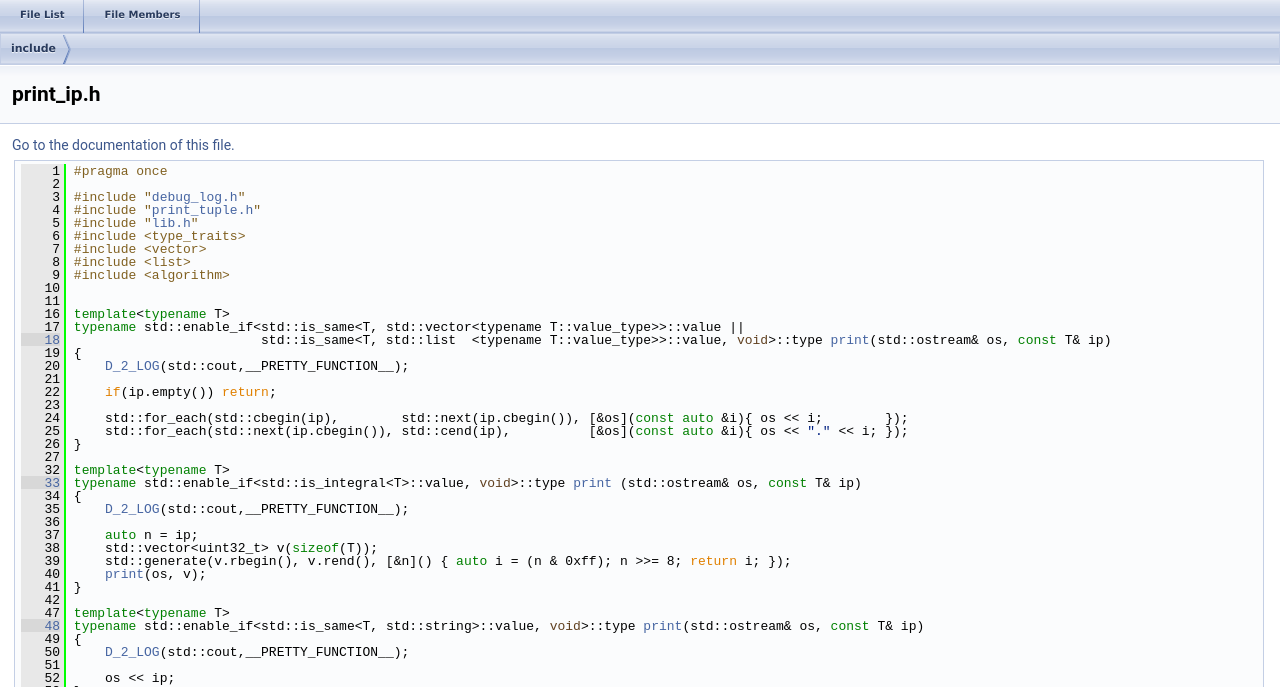
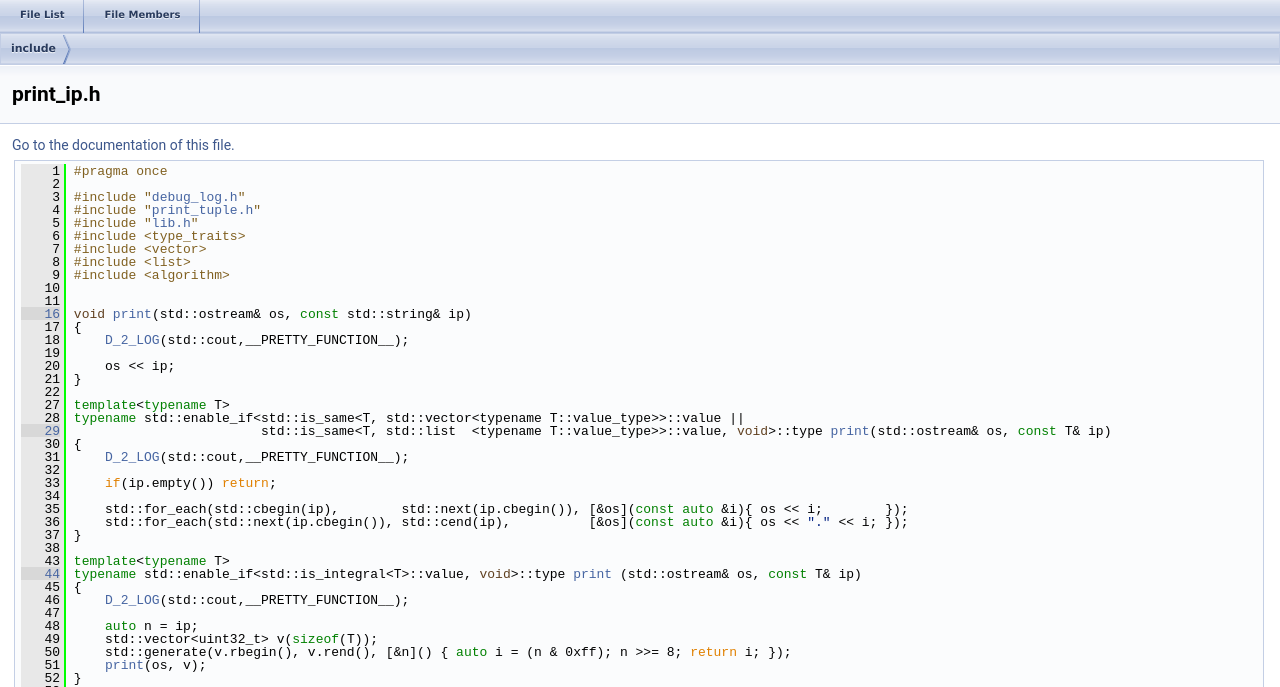
Before and after one commit to tatyana-otus/print_ip, a plain HTML site: page print__ip_8h_source.html in a window 1280 px wide. Shown: the part 113-800 px from the top of the page. Drawn offline with Linux system fonts and the light colour scheme.

Commit message:
Deploy tatyana-otus/print_ip to github.com/tatyana-otus/print_ip.git:gh-pages

```diff
--- a/print__ip_8h_source.html
+++ b/print__ip_8h_source.html
@@ -99,54 +99,54 @@ var searchBox = new SearchBox("searchBox", "search",false,'Search');
 <div class="line"><a name="l00009"></a><span class="lineno">    9</span>&#160;<span class="preprocessor">#include &lt;algorithm&gt;</span></div>
 <div class="line"><a name="l00010"></a><span class="lineno">   10</span>&#160;</div>
 <div class="line"><a name="l00011"></a><span class="lineno">   11</span>&#160;</div>
-<div class="line"><a name="l00016"></a><span class="lineno">   16</span>&#160;<span class="keyword">template</span>&lt;<span class="keyword">typename</span> T&gt;</div>
-<div class="line"><a name="l00017"></a><span class="lineno">   17</span>&#160;<span class="keyword">typename</span> std::enable_if&lt;std::is_same&lt;T, std::vector&lt;typename T::value_type&gt;&gt;::value || </div>
-<div class="line"><a name="l00018"></a><span class="lineno"><a class="line" href="print__ip_8h.html#a98f09082394ef7b49c3574c5271458ff">   18</a></span>&#160;                        std::is_same&lt;T, std::list  &lt;typename T::value_type&gt;&gt;::value, <span class="keywordtype">void</span>&gt;::type <a class="code" href="print__ip_8h.html#a98f09082394ef7b49c3574c5271458ff">print</a>(std::ostream&amp; os, <span class="keyword">const</span> T&amp; ip) </div>
-<div class="line"><a name="l00019"></a><span class="lineno">   19</span>&#160;{   </div>
-<div class="line"><a name="l00020"></a><span class="lineno">   20</span>&#160;    <a class="code" href="debug__log_8h.html#a4988cd70537fc95625465500784a0449">D_2_LOG</a>(std::cout,__PRETTY_FUNCTION__);</div>
-<div class="line"><a name="l00021"></a><span class="lineno">   21</span>&#160;</div>
-<div class="line"><a name="l00022"></a><span class="lineno">   22</span>&#160;    <span class="keywordflow">if</span>(ip.empty()) <span class="keywordflow">return</span>;</div>
-<div class="line"><a name="l00023"></a><span class="lineno">   23</span>&#160;</div>
-<div class="line"><a name="l00024"></a><span class="lineno">   24</span>&#160;    std::for_each(std::cbegin(ip),        std::next(ip.cbegin()), [&amp;os](<span class="keyword">const</span> <span class="keyword">auto</span> &amp;i){ os &lt;&lt; i;        });</div>
-<div class="line"><a name="l00025"></a><span class="lineno">   25</span>&#160;    std::for_each(std::next(ip.cbegin()), std::cend(ip),          [&amp;os](<span class="keyword">const</span> <span class="keyword">auto</span> &amp;i){ os &lt;&lt; <span class="stringliteral">&quot;.&quot;</span> &lt;&lt; i; });</div>
-<div class="line"><a name="l00026"></a><span class="lineno">   26</span>&#160;}</div>
-<div class="line"><a name="l00027"></a><span class="lineno">   27</span>&#160;</div>
-<div class="line"><a name="l00032"></a><span class="lineno">   32</span>&#160;<span class="keyword">template</span>&lt;<span class="keyword">typename</span> T&gt;</div>
-<div class="line"><a name="l00033"></a><span class="lineno"><a class="line" href="print__ip_8h.html#ab24bb8cbf7cba888ed9bf142ca9c42f7">   33</a></span>&#160;<span class="keyword">typename</span> std::enable_if&lt;std::is_integral&lt;T&gt;::value, <span class="keywordtype">void</span>&gt;::type <a class="code" href="print__ip_8h.html#a98f09082394ef7b49c3574c5271458ff">print</a> (std::ostream&amp; os, <span class="keyword">const</span> T&amp; ip) </div>
-<div class="line"><a name="l00034"></a><span class="lineno">   34</span>&#160;{</div>
-<div class="line"><a name="l00035"></a><span class="lineno">   35</span>&#160;    <a class="code" href="debug__log_8h.html#a4988cd70537fc95625465500784a0449">D_2_LOG</a>(std::cout,__PRETTY_FUNCTION__);</div>
-<div class="line"><a name="l00036"></a><span class="lineno">   36</span>&#160;</div>
-<div class="line"><a name="l00037"></a><span class="lineno">   37</span>&#160;    <span class="keyword">auto</span> n = ip;</div>
-<div class="line"><a name="l00038"></a><span class="lineno">   38</span>&#160;    std::vector&lt;uint32_t&gt; v(<span class="keyword">sizeof</span>(T));</div>
-<div class="line"><a name="l00039"></a><span class="lineno">   39</span>&#160;    std::generate(v.rbegin(), v.rend(), [&amp;n]() { <span class="keyword">auto</span> i = (n &amp; 0xff); n &gt;&gt;= 8; <span class="keywordflow">return</span> i; });</div>
-<div class="line"><a name="l00040"></a><span class="lineno">   40</span>&#160;    <a class="code" href="print__ip_8h.html#a98f09082394ef7b49c3574c5271458ff">print</a>(os, v);</div>
-<div class="line"><a name="l00041"></a><span class="lineno">   41</span>&#160;}</div>
-<div class="line"><a name="l00042"></a><span class="lineno">   42</span>&#160;</div>
-<div class="line"><a name="l00047"></a><span class="lineno">   47</span>&#160;<span class="keyword">template</span>&lt;<span class="keyword">typename</span> T&gt;</div>
-<div class="line"><a name="l00048"></a><span class="lineno"><a class="line" href="print__ip_8h.html#ad693aa36263ae850372b7102c4cf397d">   48</a></span>&#160;<span class="keyword">typename</span> std::enable_if&lt;std::is_same&lt;T, std::string&gt;::value, <span class="keywordtype">void</span>&gt;::type <a class="code" href="print__ip_8h.html#a98f09082394ef7b49c3574c5271458ff">print</a>(std::ostream&amp; os, <span class="keyword">const</span> T&amp; ip)</div>
-<div class="line"><a name="l00049"></a><span class="lineno">   49</span>&#160;{</div>
-<div class="line"><a name="l00050"></a><span class="lineno">   50</span>&#160;    <a class="code" href="debug__log_8h.html#a4988cd70537fc95625465500784a0449">D_2_LOG</a>(std::cout,__PRETTY_FUNCTION__);</div>
-<div class="line"><a name="l00051"></a><span class="lineno">   51</span>&#160;</div>
-<div class="line"><a name="l00052"></a><span class="lineno">   52</span>&#160;    os &lt;&lt; ip;</div>
-<div class="line"><a name="l00053"></a><span class="lineno">   53</span>&#160;}</div>
+<div class="line"><a name="l00016"></a><span class="lineno"><a class="line" href="print__ip_8h.html#ad05b39097fc0ad98456c20f2254ed672">   16</a></span>&#160;<span class="keywordtype">void</span> <a class="code" href="print__ip_8h.html#ad05b39097fc0ad98456c20f2254ed672">print</a>(std::ostream&amp; os, <span class="keyword">const</span> std::string&amp; ip)</div>
+<div class="line"><a name="l00017"></a><span class="lineno">   17</span>&#160;{</div>
+<div class="line"><a name="l00018"></a><span class="lineno">   18</span>&#160;    <a class="code" href="debug__log_8h.html#a4988cd70537fc95625465500784a0449">D_2_LOG</a>(std::cout,__PRETTY_FUNCTION__);</div>
+<div class="line"><a name="l00019"></a><span class="lineno">   19</span>&#160;</div>
+<div class="line"><a name="l00020"></a><span class="lineno">   20</span>&#160;    os &lt;&lt; ip;</div>
+<div class="line"><a name="l00021"></a><span class="lineno">   21</span>&#160;}</div>
+<div class="line"><a name="l00022"></a><span class="lineno">   22</span>&#160;</div>
+<div class="line"><a name="l00027"></a><span class="lineno">   27</span>&#160;<span class="keyword">template</span>&lt;<span class="keyword">typename</span> T&gt;</div>
+<div class="line"><a name="l00028"></a><span class="lineno">   28</span>&#160;<span class="keyword">typename</span> std::enable_if&lt;std::is_same&lt;T, std::vector&lt;typename T::value_type&gt;&gt;::value || </div>
+<div class="line"><a name="l00029"></a><span class="lineno"><a class="line" href="print__ip_8h.html#a98f09082394ef7b49c3574c5271458ff">   29</a></span>&#160;                        std::is_same&lt;T, std::list  &lt;typename T::value_type&gt;&gt;::value, <span class="keywordtype">void</span>&gt;::type <a class="code" href="print__ip_8h.html#ad05b39097fc0ad98456c20f2254ed672">print</a>(std::ostream&amp; os, <span class="keyword">const</span> T&amp; ip) </div>
+<div class="line"><a name="l00030"></a><span class="lineno">   30</span>&#160;{   </div>
+<div class="line"><a name="l00031"></a><span class="lineno">   31</span>&#160;    <a class="code" href="debug__log_8h.html#a4988cd70537fc95625465500784a0449">D_2_LOG</a>(std::cout,__PRETTY_FUNCTION__);</div>
+<div class="line"><a name="l00032"></a><span class="lineno">   32</span>&#160;</div>
+<div class="line"><a name="l00033"></a><span class="lineno">   33</span>&#160;    <span class="keywordflow">if</span>(ip.empty()) <span class="keywordflow">return</span>;</div>
+<div class="line"><a name="l00034"></a><span class="lineno">   34</span>&#160;</div>
+<div class="line"><a name="l00035"></a><span class="lineno">   35</span>&#160;    std::for_each(std::cbegin(ip),        std::next(ip.cbegin()), [&amp;os](<span class="keyword">const</span> <span class="keyword">auto</span> &amp;i){ os &lt;&lt; i;        });</div>
+<div class="line"><a name="l00036"></a><span class="lineno">   36</span>&#160;    std::for_each(std::next(ip.cbegin()), std::cend(ip),          [&amp;os](<span class="keyword">const</span> <span class="keyword">auto</span> &amp;i){ os &lt;&lt; <span class="stringliteral">&quot;.&quot;</span> &lt;&lt; i; });</div>
+<div class="line"><a name="l00037"></a><span class="lineno">   37</span>&#160;}</div>
+<div class="line"><a name="l00038"></a><span class="lineno">   38</span>&#160;</div>
+<div class="line"><a name="l00043"></a><span class="lineno">   43</span>&#160;<span class="keyword">template</span>&lt;<span class="keyword">typename</span> T&gt;</div>
+<div class="line"><a name="l00044"></a><span class="lineno"><a class="line" href="print__ip_8h.html#ab24bb8cbf7cba888ed9bf142ca9c42f7">   44</a></span>&#160;<span class="keyword">typename</span> std::enable_if&lt;std::is_integral&lt;T&gt;::value, <span class="keywordtype">void</span>&gt;::type <a class="code" href="print__ip_8h.html#ad05b39097fc0ad98456c20f2254ed672">print</a> (std::ostream&amp; os, <span class="keyword">const</span> T&amp; ip) </div>
+<div class="line"><a name="l00045"></a><span class="lineno">   45</span>&#160;{</div>
+<div class="line"><a name="l00046"></a><span class="lineno">   46</span>&#160;    <a class="code" href="debug__log_8h.html#a4988cd70537fc95625465500784a0449">D_2_LOG</a>(std::cout,__PRETTY_FUNCTION__);</div>
+<div class="line"><a name="l00047"></a><span class="lineno">   47</span>&#160;</div>
+<div class="line"><a name="l00048"></a><span class="lineno">   48</span>&#160;    <span class="keyword">auto</span> n = ip;</div>
+<div class="line"><a name="l00049"></a><span class="lineno">   49</span>&#160;    std::vector&lt;uint32_t&gt; v(<span class="keyword">sizeof</span>(T));</div>
+<div class="line"><a name="l00050"></a><span class="lineno">   50</span>&#160;    std::generate(v.rbegin(), v.rend(), [&amp;n]() { <span class="keyword">auto</span> i = (n &amp; 0xff); n &gt;&gt;= 8; <span class="keywordflow">return</span> i; });</div>
+<div class="line"><a name="l00051"></a><span class="lineno">   51</span>&#160;    <a class="code" href="print__ip_8h.html#ad05b39097fc0ad98456c20f2254ed672">print</a>(os, v);</div>
+<div class="line"><a name="l00052"></a><span class="lineno">   52</span>&#160;}</div>
+<div class="line"><a name="l00053"></a><span class="lineno">   53</span>&#160;</div>
 <div class="line"><a name="l00054"></a><span class="lineno">   54</span>&#160;</div>
 <div class="line"><a name="l00059"></a><span class="lineno">   59</span>&#160;<span class="keyword">template</span> &lt;<span class="keyword">typename</span> T&gt;</div>
-<div class="line"><a name="l00060"></a><span class="lineno"><a class="line" href="print__ip_8h.html#a06021b2edb1b53112b0cd58006096d57">   60</a></span>&#160;<span class="keyword">typename</span> std::enable_if&lt;is_tuple&lt;T&gt;::value, <span class="keywordtype">void</span>&gt;::type <a class="code" href="print__ip_8h.html#a98f09082394ef7b49c3574c5271458ff">print</a>(std::ostream&amp; os, <span class="keyword">const</span> T&amp; ip)</div>
+<div class="line"><a name="l00060"></a><span class="lineno"><a class="line" href="print__ip_8h.html#a06021b2edb1b53112b0cd58006096d57">   60</a></span>&#160;<span class="keyword">typename</span> std::enable_if&lt;is_tuple&lt;T&gt;::value, <span class="keywordtype">void</span>&gt;::type <a class="code" href="print__ip_8h.html#ad05b39097fc0ad98456c20f2254ed672">print</a>(std::ostream&amp; os, <span class="keyword">const</span> T&amp; ip)</div>
 <div class="line"><a name="l00061"></a><span class="lineno">   61</span>&#160;{</div>
 <div class="line"><a name="l00062"></a><span class="lineno">   62</span>&#160;    <a class="code" href="debug__log_8h.html#a4988cd70537fc95625465500784a0449">D_2_LOG</a>(std::cout,__PRETTY_FUNCTION__);</div>
 <div class="line"><a name="l00063"></a><span class="lineno">   63</span>&#160;</div>
-<div class="line"><a name="l00064"></a><span class="lineno">   64</span>&#160;    <a class="code" href="structtuple__p.html">tuple_p&lt;T, std::tuple_size&lt;T&gt;::value</a>&gt;<a class="code" href="print__ip_8h.html#a98f09082394ef7b49c3574c5271458ff">::print</a>(os, ip);</div>
+<div class="line"><a name="l00064"></a><span class="lineno">   64</span>&#160;    <a class="code" href="structtuple__p.html">tuple_p&lt;T, std::tuple_size&lt;T&gt;::value</a>&gt;<a class="code" href="print__ip_8h.html#ad05b39097fc0ad98456c20f2254ed672">::print</a>(os, ip);</div>
 <div class="line"><a name="l00065"></a><span class="lineno">   65</span>&#160;}</div>
 <div class="line"><a name="l00066"></a><span class="lineno">   66</span>&#160;</div>
 <div class="line"><a name="l00073"></a><span class="lineno"><a class="line" href="print__ip_8h.html#ad08c4f97cceefae52f2d9f64df5ee433">   73</a></span>&#160;<span class="keywordtype">void</span> <a class="code" href="print__ip_8h.html#ad08c4f97cceefae52f2d9f64df5ee433">base_print</a>(std::ostream&amp; os)</div>
 <div class="line"><a name="l00074"></a><span class="lineno">   74</span>&#160;{</div>
-<div class="line"><a name="l00075"></a><span class="lineno">   75</span>&#160;    <a class="code" href="print__ip_8h.html#a98f09082394ef7b49c3574c5271458ff">print</a>(os, (<span class="keywordtype">char</span>)-1);</div>
+<div class="line"><a name="l00075"></a><span class="lineno">   75</span>&#160;    <a class="code" href="print__ip_8h.html#ad05b39097fc0ad98456c20f2254ed672">print</a>(os, (<span class="keywordtype">char</span>)-1);</div>
 <div class="line"><a name="l00076"></a><span class="lineno">   76</span>&#160;    os &lt;&lt; std::endl;</div>
-<div class="line"><a name="l00077"></a><span class="lineno">   77</span>&#160;    <a class="code" href="print__ip_8h.html#a98f09082394ef7b49c3574c5271458ff">print</a>(os, <span class="keywordtype">short</span>(0));</div>
+<div class="line"><a name="l00077"></a><span class="lineno">   77</span>&#160;    <a class="code" href="print__ip_8h.html#ad05b39097fc0ad98456c20f2254ed672">print</a>(os, <span class="keywordtype">short</span>(0));</div>
 <div class="line"><a name="l00078"></a><span class="lineno">   78</span>&#160;    os &lt;&lt; std::endl;</div>
-<div class="line"><a name="l00079"></a><span class="lineno">   79</span>&#160;    <a class="code" href="print__ip_8h.html#a98f09082394ef7b49c3574c5271458ff">print</a>(os,  2130706433);</div>
+<div class="line"><a name="l00079"></a><span class="lineno">   79</span>&#160;    <a class="code" href="print__ip_8h.html#ad05b39097fc0ad98456c20f2254ed672">print</a>(os,  2130706433);</div>
 <div class="line"><a name="l00080"></a><span class="lineno">   80</span>&#160;    os &lt;&lt; std::endl;</div>
-<div class="line"><a name="l00081"></a><span class="lineno">   81</span>&#160;    <a class="code" href="print__ip_8h.html#a98f09082394ef7b49c3574c5271458ff">print</a>(os,  8875824491850138409);</div>
+<div class="line"><a name="l00081"></a><span class="lineno">   81</span>&#160;    <a class="code" href="print__ip_8h.html#ad05b39097fc0ad98456c20f2254ed672">print</a>(os,  8875824491850138409);</div>
 <div class="line"><a name="l00082"></a><span class="lineno">   82</span>&#160;    os &lt;&lt; std::endl;</div>
 <div class="line"><a name="l00083"></a><span class="lineno">   83</span>&#160;}</div>
 <div class="ttc" id="debug__log_8h_html"><div class="ttname"><a href="debug__log_8h.html">debug_log.h</a></div></div>
@@ -155,7 +155,7 @@ var searchBox = new SearchBox("searchBox", "search",false,'Search');
 <div class="ttc" id="lib_8h_html"><div class="ttname"><a href="lib_8h.html">lib.h</a></div></div>
 <div class="ttc" id="structtuple__p_html"><div class="ttname"><a href="structtuple__p.html">tuple_p</a></div><div class="ttdef"><b>Definition:</b> print_tuple.h:25</div></div>
 <div class="ttc" id="print__tuple_8h_html"><div class="ttname"><a href="print__tuple_8h.html">print_tuple.h</a></div></div>
-<div class="ttc" id="print__ip_8h_html_a98f09082394ef7b49c3574c5271458ff"><div class="ttname"><a href="print__ip_8h.html#a98f09082394ef7b49c3574c5271458ff">print</a></div><div class="ttdeci">std::enable_if&lt; std::is_same&lt; T, std::vector&lt; typename T::value_type &gt; &gt;::value||std::is_same&lt; T, std::list&lt; typename T::value_type &gt; &gt;::value, void &gt;::type print(std::ostream &amp;os, const T &amp;ip)</div><div class="ttdef"><b>Definition:</b> print_ip.h:18</div></div>
+<div class="ttc" id="print__ip_8h_html_ad05b39097fc0ad98456c20f2254ed672"><div class="ttname"><a href="print__ip_8h.html#ad05b39097fc0ad98456c20f2254ed672">print</a></div><div class="ttdeci">void print(std::ostream &amp;os, const std::string &amp;ip)</div><div class="ttdef"><b>Definition:</b> print_ip.h:16</div></div>
 </div><!-- fragment --></div><!-- contents -->
 <!-- start footer part -->
 <hr class="footer"/><address class="footer"><small>
--- a/search/all_5.js
+++ b/search/all_5.js
@@ -1,7 +1,7 @@
 var searchData=
 [
   ['patch_5fversion',['patch_version',['../lib_8h.html#ad530fffb5445c26f5e1ad51a6d3d56f9',1,'lib.h']]],
-  ['print',['print',['../structtuple__p.html#a52bdd2099cb15ff7eb9980a1c0945101',1,'tuple_p::print()'],['../structtuple__p_3_01T_00_011_01_4.html#afb3e838a7fb2352557319b965c6fa982',1,'tuple_p&lt; T, 1 &gt;::print()'],['../structtuple__p_3_01T_00_010_01_4.html#adcc1ca29bc3ad189ab5596f4b688982f',1,'tuple_p&lt; T, 0 &gt;::print()'],['../print__ip_8h.html#a98f09082394ef7b49c3574c5271458ff',1,'print(std::ostream &amp;os, const T &amp;ip):&#160;print_ip.h'],['../print__ip_8h.html#ab24bb8cbf7cba888ed9bf142ca9c42f7',1,'print(std::ostream &amp;os, const T &amp;ip):&#160;print_ip.h'],['../print__ip_8h.html#ad693aa36263ae850372b7102c4cf397d',1,'print(std::ostream &amp;os, const T &amp;ip):&#160;print_ip.h'],['../print__ip_8h.html#a06021b2edb1b53112b0cd58006096d57',1,'print(std::ostream &amp;os, const T &amp;ip):&#160;print_ip.h']]],
+  ['print',['print',['../structtuple__p.html#a52bdd2099cb15ff7eb9980a1c0945101',1,'tuple_p::print()'],['../structtuple__p_3_01T_00_011_01_4.html#afb3e838a7fb2352557319b965c6fa982',1,'tuple_p&lt; T, 1 &gt;::print()'],['../structtuple__p_3_01T_00_010_01_4.html#adcc1ca29bc3ad189ab5596f4b688982f',1,'tuple_p&lt; T, 0 &gt;::print()'],['../print__ip_8h.html#ad05b39097fc0ad98456c20f2254ed672',1,'print(std::ostream &amp;os, const std::string &amp;ip):&#160;print_ip.h'],['../print__ip_8h.html#a98f09082394ef7b49c3574c5271458ff',1,'print(std::ostream &amp;os, const T &amp;ip):&#160;print_ip.h'],['../print__ip_8h.html#ab24bb8cbf7cba888ed9bf142ca9c42f7',1,'print(std::ostream &amp;os, const T &amp;ip):&#160;print_ip.h'],['../print__ip_8h.html#a06021b2edb1b53112b0cd58006096d57',1,'print(std::ostream &amp;os, const T &amp;ip):&#160;print_ip.h']]],
   ['print_5fip_2eh',['print_ip.h',['../print__ip_8h.html',1,'']]],
   ['print_5ftuple_2eh',['print_tuple.h',['../print__tuple_8h.html',1,'']]],
   ['project_5fversion_5fmajor',['PROJECT_VERSION_MAJOR',['../version_8h.html#abecd2198575b690d25a741857f8390d1',1,'version.h']]],
--- a/search/functions_3.js
+++ b/search/functions_3.js
@@ -1,5 +1,5 @@
 var searchData=
 [
   ['patch_5fversion',['patch_version',['../lib_8h.html#ad530fffb5445c26f5e1ad51a6d3d56f9',1,'lib.h']]],
-  ['print',['print',['../structtuple__p.html#a52bdd2099cb15ff7eb9980a1c0945101',1,'tuple_p::print()'],['../structtuple__p_3_01T_00_011_01_4.html#afb3e838a7fb2352557319b965c6fa982',1,'tuple_p&lt; T, 1 &gt;::print()'],['../structtuple__p_3_01T_00_010_01_4.html#adcc1ca29bc3ad189ab5596f4b688982f',1,'tuple_p&lt; T, 0 &gt;::print()'],['../print__ip_8h.html#a98f09082394ef7b49c3574c5271458ff',1,'print(std::ostream &amp;os, const T &amp;ip):&#160;print_ip.h'],['../print__ip_8h.html#ab24bb8cbf7cba888ed9bf142ca9c42f7',1,'print(std::ostream &amp;os, const T &amp;ip):&#160;print_ip.h'],['../print__ip_8h.html#ad693aa36263ae850372b7102c4cf397d',1,'print(std::ostream &amp;os, const T &amp;ip):&#160;print_ip.h'],['../print__ip_8h.html#a06021b2edb1b53112b0cd58006096d57',1,'print(std::ostream &amp;os, const T &amp;ip):&#160;print_ip.h']]]
+  ['print',['print',['../structtuple__p.html#a52bdd2099cb15ff7eb9980a1c0945101',1,'tuple_p::print()'],['../structtuple__p_3_01T_00_011_01_4.html#afb3e838a7fb2352557319b965c6fa982',1,'tuple_p&lt; T, 1 &gt;::print()'],['../structtuple__p_3_01T_00_010_01_4.html#adcc1ca29bc3ad189ab5596f4b688982f',1,'tuple_p&lt; T, 0 &gt;::print()'],['../print__ip_8h.html#ad05b39097fc0ad98456c20f2254ed672',1,'print(std::ostream &amp;os, const std::string &amp;ip):&#160;print_ip.h'],['../print__ip_8h.html#a98f09082394ef7b49c3574c5271458ff',1,'print(std::ostream &amp;os, const T &amp;ip):&#160;print_ip.h'],['../print__ip_8h.html#ab24bb8cbf7cba888ed9bf142ca9c42f7',1,'print(std::ostream &amp;os, const T &amp;ip):&#160;print_ip.h'],['../print__ip_8h.html#a06021b2edb1b53112b0cd58006096d57',1,'print(std::ostream &amp;os, const T &amp;ip):&#160;print_ip.h']]]
 ];
```
Also changed, not shown: globals.html (+1 -1 lines), print__ip_8h.html (+29 -34 lines), version_8h.html (+2 -2 lines), version_8h_source.html (+1 -1 lines).
